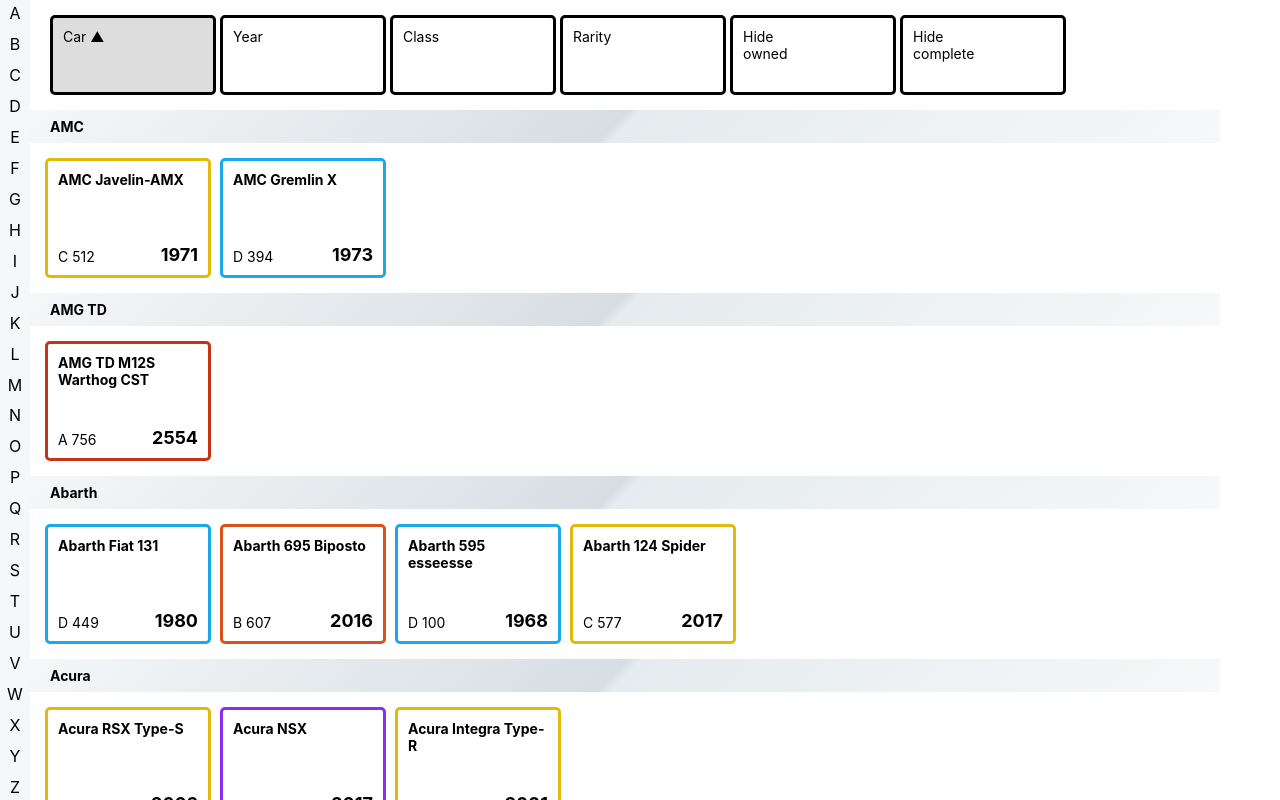
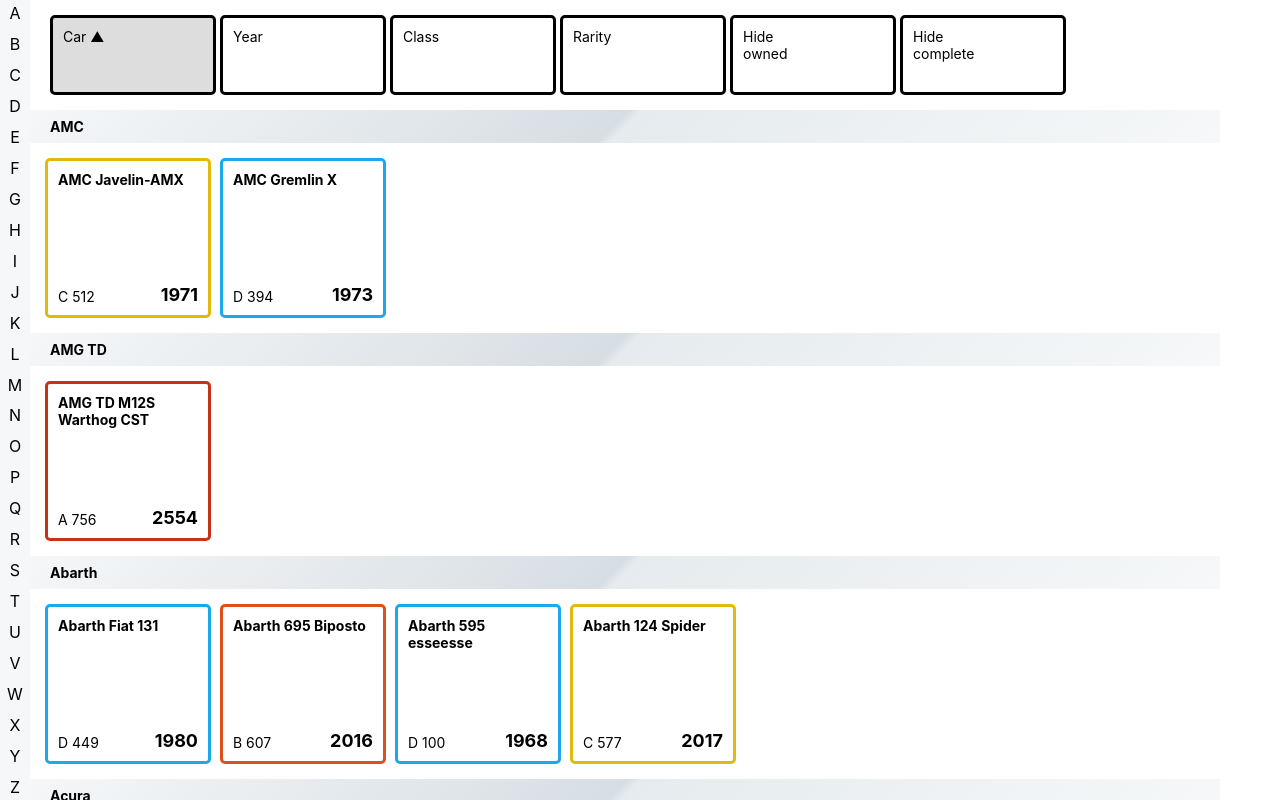
Before and after one commit to onion2k/fh4-car-tracker, a React (Create React App) app: page / in a window 1280 px wide. Shown: the top 800 px of the page. Built offline with nearby package versions, Linux system fonts and the light colour scheme.

Commit message:
Bigger boxes

```diff
--- a/src/Marque.css
+++ b/src/Marque.css
@@ -36,5 +36,7 @@
 @media (min-width: 800px) {
     .cars {
         grid-template-columns: repeat(auto-fill, 160px);
+        height: 160px;
+        grid-auto-rows: 160px;
     }
 }
```
